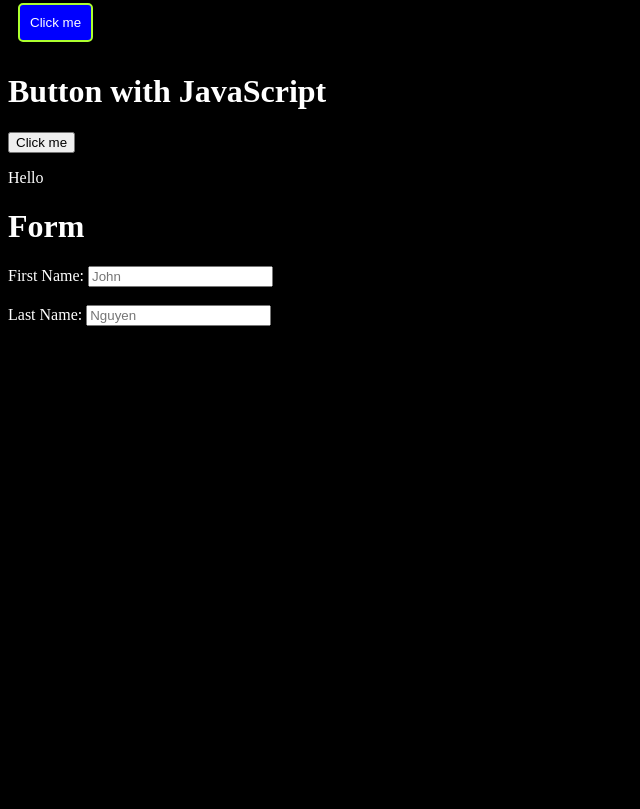
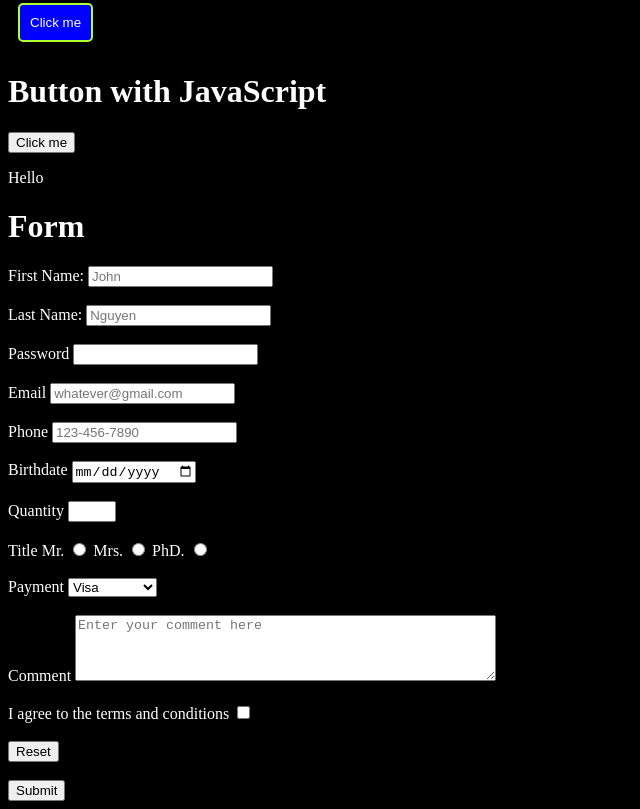
Before and after one commit to dnguyenr/BasicHTML, a plain HTML site: page HTMLProject/index.html in a window 1280 px wide. Shown: the part 2611-3420 px from the top of the page, without its empty margins (0-640 px from the left). Before the commit the page ends 2945 px from the top, so only its background shows below. Drawn offline with Linux system fonts and the light colour scheme.

Commit message:
updated Form tutorial

```diff
--- a/HTMLProject/index.html
+++ b/HTMLProject/index.html
@@ -123,17 +123,83 @@
 </script>
 
 <h1 style = "color:white">Form</h1>
-<form style = "color:white">
+<form style = "color:white" action = "action_page.php" method="GET">
     <div>
         <lable for = "fname"> First Name:</lable>
-        <input type = "text" id = "fname" name = "fname" placeholder = "John"><br>
+        <input type = "text" id = "fname" name = "fname" placeholder = "John" required><br>
     </div>
 
     <br>
 
     <div>
         <lable for = "lname"> Last Name:</lable>
-        <input type = "text" id = "lname" name = "lname" placeholder = "Nguyen"><br>
+        <input type = "text" id = "lname" name = "lname" placeholder = "Nguyen" required><br>
+    </div>
+    <br>
+    <div>
+        <label for ="pass"> Password </label>
+        <input type = "password" id = "pass" name = "pass" maxlength="12" required>
+    </div>
+    <br>
+    <div>
+        <label for ="email"> Email </label>
+        <input type = "email" id = "email" name = "email" required placeholder ="whatever@gmail.com">
+    </div>
+    <br>
+    <div>
+        <label for ="phone"> Phone </label>
+        <input type = "tel" id = "phone" name = "phone" required placeholder ="123-456-7890">
+    </div>
+    <br>
+    <div>
+        <label for ="bdate"> Birthdate </label>
+        <input type = "date" id = "bdate" name = "bdate" required>
+    </div>
+    <br>
+    <div>
+        <label for = "quantity"> Quantity </label>
+        <input type = "number" id = "quantity" name = "quantity" min = "0" max = "5" default = "1" required>
+    </div>
+    <br>
+    <div>
+        <label for = "title"> Title </label>
+
+        <label> Mr.</label>
+        <input type = "radio" id = "Mr." name ="title" value="Mr.">
+
+        <label> Mrs.</label>
+        <input type = "radio" id = "Mrs." name ="title" value="Mrs.">
+
+        <label> PhD.</label>
+        <input type = "radio" id = "PhD." name ="title" value="PhD.">
+    </div>
+    <br>
+
+    <div>
+        <label for ="payment"> Payment </label>
+        <select id = "payment" name = "payment" required>
+            <option value = "visa"> Visa</option>
+            <option value = "mastercard"> Mastercard</option>
+            <option value = "paypal"> Paypal</option>
+        </select>
+    </div>
+    <br>
+    <div>
+        <label for = "comment"> Comment </label>
+        <textarea id = "comment" name = "comment" rows = "4" cols = "50" placeholder = "Enter your comment here"></textarea>
+    </div>
+    <br>
+    <div>
+        <lable for = "agree"> I agree to the terms and conditions</lable>
+        <input type = "checkbox" id="agree" name="subscribe">
+    </div>
+    <br>
+    <div>
+        <input type = "reset" >
+    </div>
+    <br>
+    <div>
+        <input type ="submit" >
     </div>
     </form>
 </body>
```
